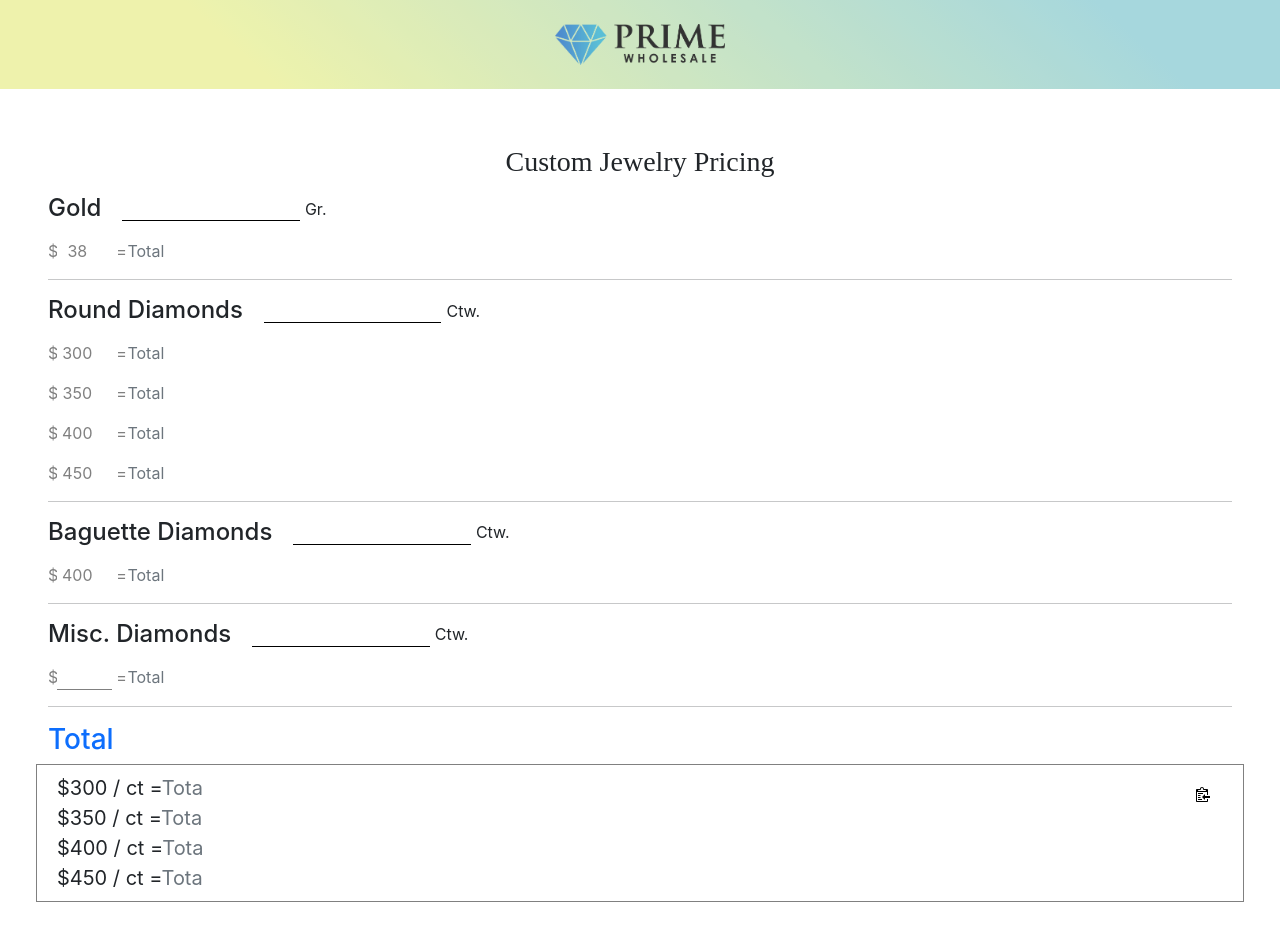
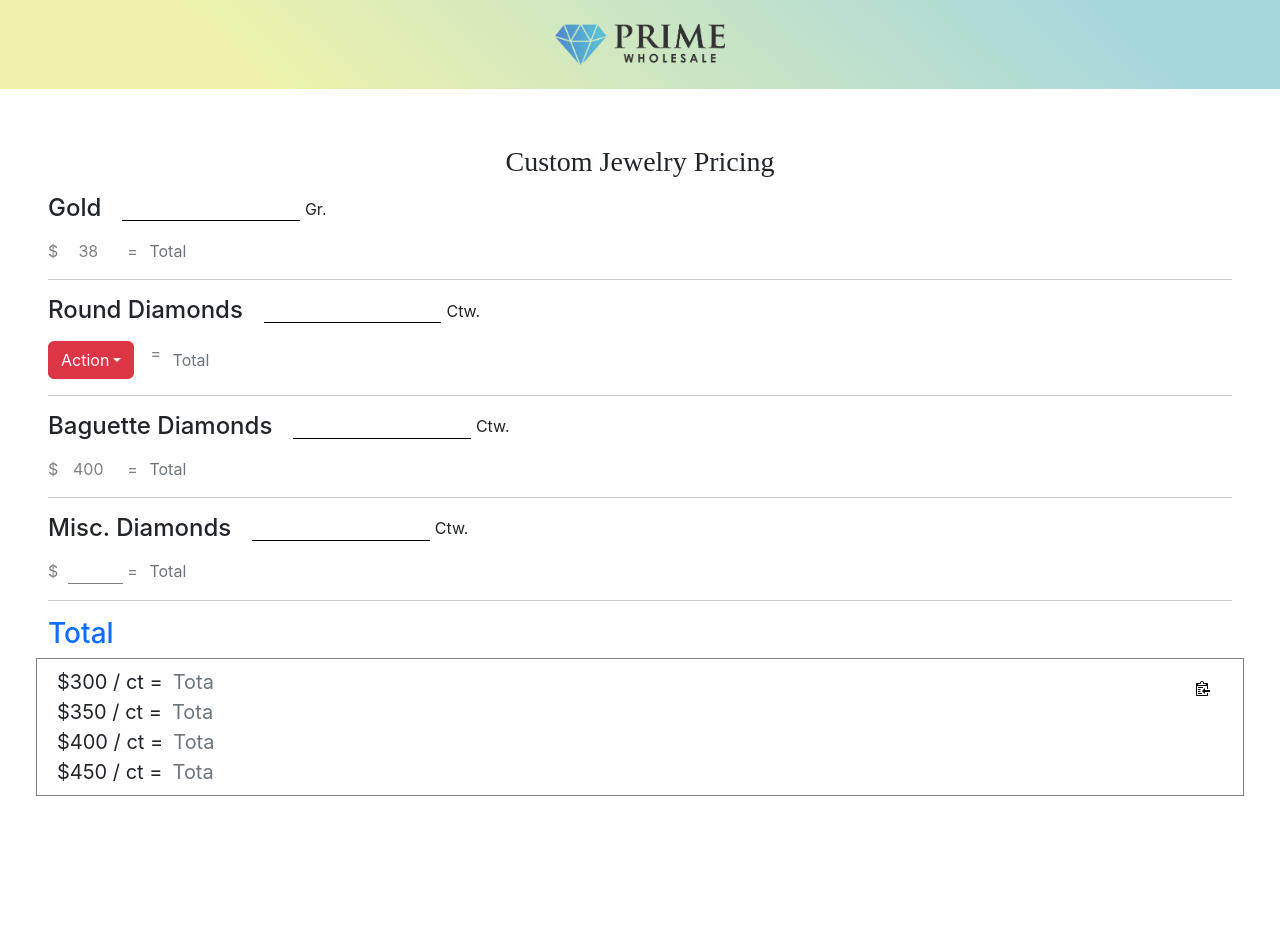
Before and after one commit to AasthaSavaliya/PW-Custom-Without-Tariff, a React (Create React App) app: page / in a window 1280 px wide. Shown: the top 940 px of the page. After the commit the page ends 844 px from the top, so only its background shows below. Built offline with nearby package versions, Linux system fonts and the light colour scheme.

Commit message:
+ dropdown

```diff
--- a/src/App.css
+++ b/src/App.css
@@ -31,6 +31,10 @@ label{
     color: grey;
 }
 
+.input-group>input[type=number]{
+    margin-left: 10px !important;
+}
+
 /*.total-button {*/
 /*    margin-left: auto;*/
 /*    width: 31%;*/
--- a/src/App.js
+++ b/src/App.js
@@ -50,34 +50,52 @@ function App() {
                      id="weight2" onfocusout="defaultZero(3);" style={{borderBottom: '1px solid black', borderRadius: 0}}/>
                 <span>Ctw.</span>
             </div>
-
             <div className="input-group mb-3 pe-5">
-              <label>$</label>
-              <input type="number" className="form-control text-center" value="300" aria-label="Rate" id="rate2" onfocusout="defaultZero(4);"/>
-                <label>=</label>
-                <input type="number" className="form-control text-center" placeholder="Total" aria-label="Rate" id="total2"/>
+            <div className="btn-group">
+              <button type="button" className="btn btn-danger dropdown-toggle" data-toggle="dropdown" aria-haspopup="true" aria-expanded="false">
+                Action
+              </button>
+              <div className="dropdown-menu">
+                <a className="dropdown-item" href="#">Action</a>
+                <a className="dropdown-item" href="#">Another action</a>
+                <a className="dropdown-item" href="#">Something else here</a>
+                <div className="dropdown-divider"></div>
+                <a className="dropdown-item" href="#">Separated link</a>
+              </div>
             </div>
 
-            <div className="input-group mb-3 pe-5">
-              <label>$</label>
-              <input type="number" className="form-control text-center" value="350" aria-label="Rate" id="rate3" onfocusout="defaultZero(5);"/>
-                <label>=</label>
-                <input type="number" className="form-control text-center" placeholder="Total" aria-label="Rate" id="total3"/>
-            </div>
+            <label className={'ms-3'}>=</label>
+                <input type="number" className="form-control text-center" placeholder="Total" aria-label="Rate" id="total6"/>
+              </div>
 
-            <div className="input-group mb-3 pe-5">
-              <label>$</label>
-              <input type="number" className="form-control text-center" value="400" aria-label="Rate" id="rate4" onfocusout="defaultZero(6);"/>
-                <label>=</label>
-                <input type="number" className="form-control text-center" placeholder="Total" aria-label="Rate" id="total4"/>
-            </div>
+            {/*<div className="input-group mb-3 pe-5">*/}
+            {/*  <label>$</label>*/}
+            {/*  <input type="number" className="form-control text-center" value="300" aria-label="Rate" id="rate2" onfocusout="defaultZero(4);"/>*/}
+            {/*    <label>=</label>*/}
+            {/*    <input type="number" className="form-control text-center" placeholder="Total" aria-label="Rate" id="total2"/>*/}
+            {/*</div>*/}
 
-            <div className="input-group mb-3 pe-5">
-              <label>$</label>
-              <input type="number" className="form-control text-center" value="450" aria-label="Rate" id="rate5" onfocusout="defaultZero(7);"/>
-                <label>=</label>
-                <input type="number" className="form-control text-center" placeholder="Total" aria-label="Rate" id="total5"/>
-            </div>
+            {/*<div className="input-group mb-3 pe-5">*/}
+            {/*  <label>$</label>*/}
+            {/*  <input type="number" className="form-control text-center" value="350" aria-label="Rate" id="rate3" onfocusout="defaultZero(5);"/>*/}
+            {/*    <label>=</label>*/}
+            {/*    <input type="number" className="form-control text-center" placeholder="Total" aria-label="Rate" id="total3"/>*/}
+            {/*</div>*/}
+
+            {/*<div className="input-group mb-3 pe-5">*/}
+            {/*  <label>$</label>*/}
+            {/*  <input type="number" className="form-control text-center" value="400" aria-label="Rate" id="rate4" onfocusout="defaultZero(6);"/>*/}
+            {/*    <label>=</label>*/}
+            {/*    <input type="number" className="form-control text-center" placeholder="Total" aria-label="Rate" id="total4"/>*/}
+            {/*</div>*/}
+
+            {/*<div className="input-group mb-3 pe-5">*/}
+            {/*  <label>$</label>*/}
+            {/*  <input type="number" className="form-control text-center" value="450" aria-label="Rate" id="rate5" onfocusout="defaultZero(7);"/>*/}
+            {/*    <label>=</label>*/}
+            {/*    <input type="number" className="form-control text-center" placeholder="Total" aria-label="Rate" id="total5"/>*/}
+            {/*</div>*/}
+
           </div>
           {/* ROUND DIAMOND CONTAINER END */}
 
```
